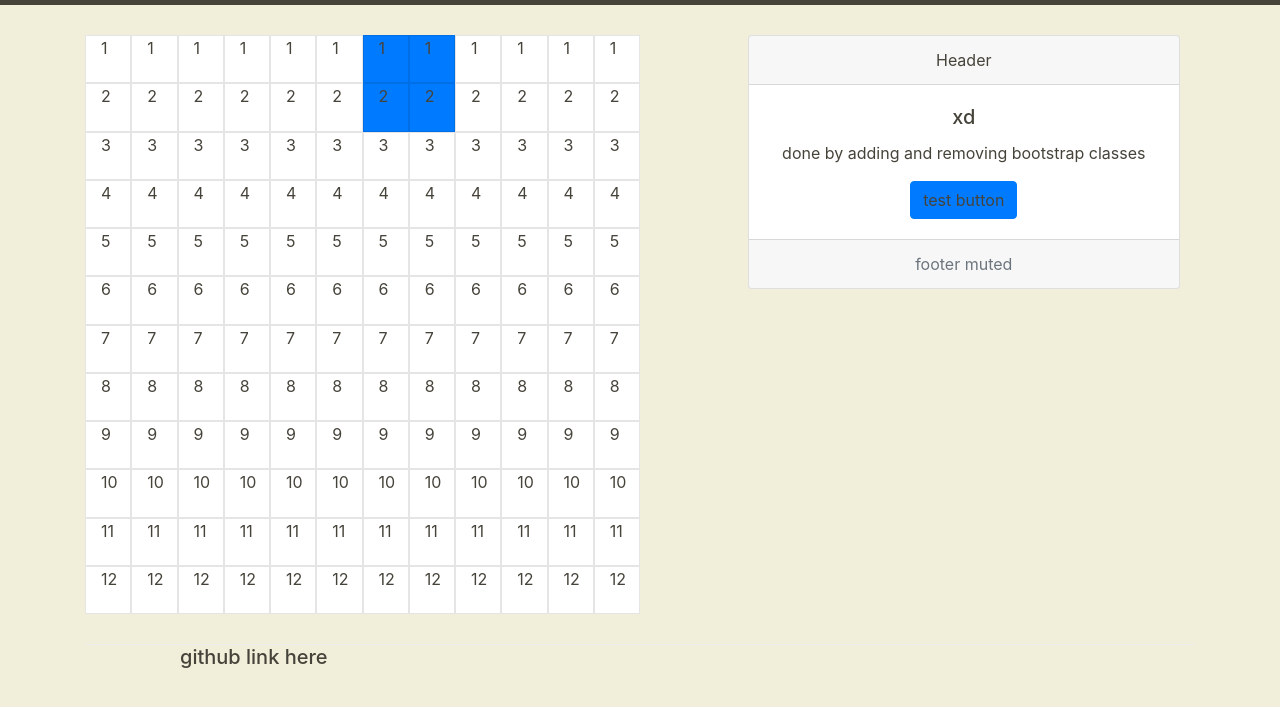
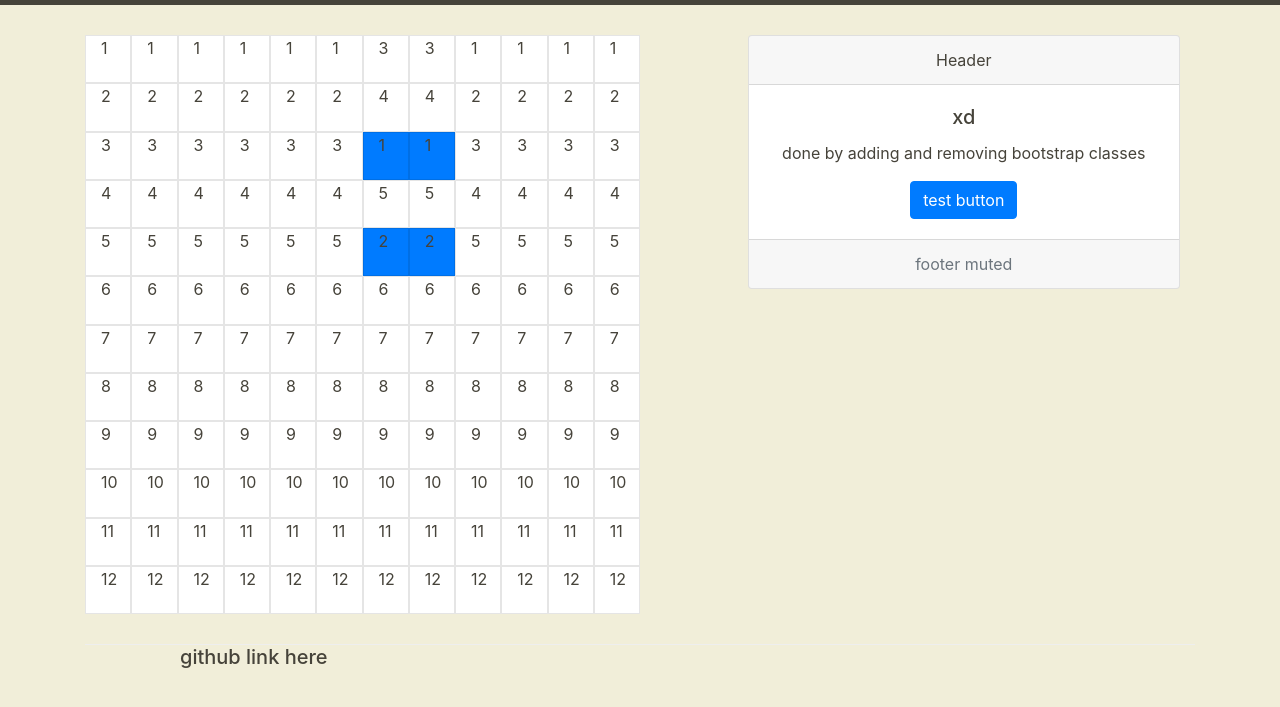
Before and after one commit to AndreyZhartun/dom-tetris, a website: page index.html in a window 1280 px wide. Both pictures are taken after a click on the link "test button". Shown: the part 51-758 px from the top of the page. Drawn offline with nearby package versions, Linux system fonts and the light colour scheme.

Commit message:
implemented figure movement using recursion with setTimeout

```diff
--- a/index.html
+++ b/index.html
@@ -56,7 +56,7 @@
                     <div class="card-body">
                       <h5 class="card-title">xd</h5>
                       <p class="card-text">done by adding and removing bootstrap classes</p>
-                      <a class="btn btn-primary" id="start-button">test button</a>
+                      <a class="btn btn-primary text-white" id="start-button">test button</a>
                     </div>
                     <div class="card-footer text-muted">
                       footer muted
--- a/js/scripts.js
+++ b/js/scripts.js
@@ -129,50 +129,42 @@ function figure(){
     var list;
     return {
         create: () => {
+            //The position is chosen randomly
             let startColumn = 1 + Math.floor(Math.random() * 9);
+            //The template (a jquery collection) is chosen randomly
             let template = Math.floor(Math.random() * 7);
+            //Elements of the collection are colored
             list = templates[template](startColumn);
             list.removeClass('bg-white').addClass('bg-primary');
+            list.addClass('moving');
         },
         moveDown: () => {
-            //delay(1000);
+            //If there is a column with multiple moving elements we need to move top ones after the bottom
+            let topElements = $([]);
             list.each((index, domEle) => {
-                //$(element).removeClass('bg-primary').addClass('bg-white');
-                //$(element).next().removeClass('bg-white').addClass('bg-primary');
-                $(domEle).before($(domEle).next());
-                /*for (let index = 1; index < 12; index++) {
-                    if ($(this).hasClass('order-' + index)){
-                        let divBelow = $(this).parent.find('.order-' + (index + 1));
-                        $(this).removeClass('order-' + index).addClass('order-' + (index + 1));
-                        divBelow.removeClass('order-' + (index + 1)).addClass('order-' + index);
-                        break;
-                    }
-                }*/
+                if ($(domEle).next().hasClass('moving')){
+                    topElements.add($(domEle));
+                }
+                else {
+                    $(domEle).before($(domEle).next());
+                }
+                topElements.each(() => {
+                    $(domEle).before($(domEle).next());
+                });
             });
         }
     };
-    /*
-        [1, 1, 0],  [0, 1, 1],  [1, 1, 0],  [1, 1, 1],  [1, 1, 1],  [1, 0, 0],  [1, 1, 1, 1],
-        [0, 1, 1]   [1, 1, 0]   [1, 1, 0]   [1, 0, 0]   [0, 1, 0]   [1, 1, 1]   [0, 0, 0, 0]
-    */
 }
 
+//Starts the game duh //singleton?
 function start(){
-    /*var state = [
-        [0, 0, 0, 0, 0, 0, 0, 0, 0, 0, 0, 0]
-        [0, 0, 0, 0, 0, 0, 0, 0, 0, 0, 0, 0]
-        [0, 0, 0, 0, 0, 0, 0, 0, 0, 0, 0, 0]
-        [0, 0, 0, 0, 0, 0, 0, 0, 0, 0, 0, 0]
-        [0, 0, 0, 0, 0, 0, 0, 0, 0, 0, 0, 0]
-        [0, 0, 0, 0, 0, 0, 0, 0, 0, 0, 0, 0]
-        [0, 0, 0, 0, 0, 0, 0, 0, 0, 0, 0, 0]
-        [0, 0, 0, 0, 0, 0, 0, 0, 0, 0, 0, 0]
-        [0, 0, 0, 0, 0, 0, 0, 0, 0, 0, 0, 0]
-        [0, 0, 0, 0, 0, 0, 0, 0, 0, 0, 0, 0]
-    ];*/
     var fig1 = figure();
     fig1.create();
-    //for (let i = 0; i < 1; i++){
+    //for (let i = 0; i < 5; i++){
+    function move(){
         fig1.moveDown();
+        setTimeout(move, 1000);
+    }
+    move();
     //}
 }
```
